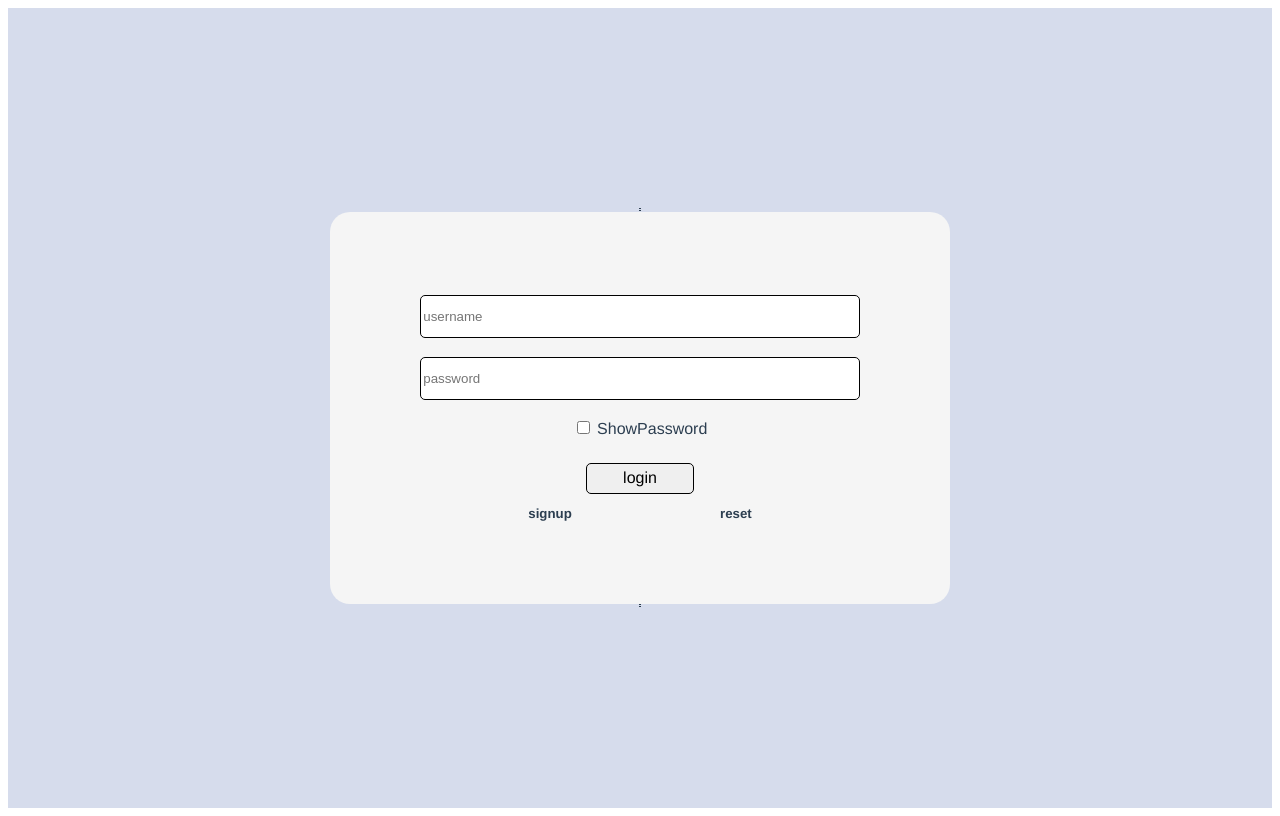
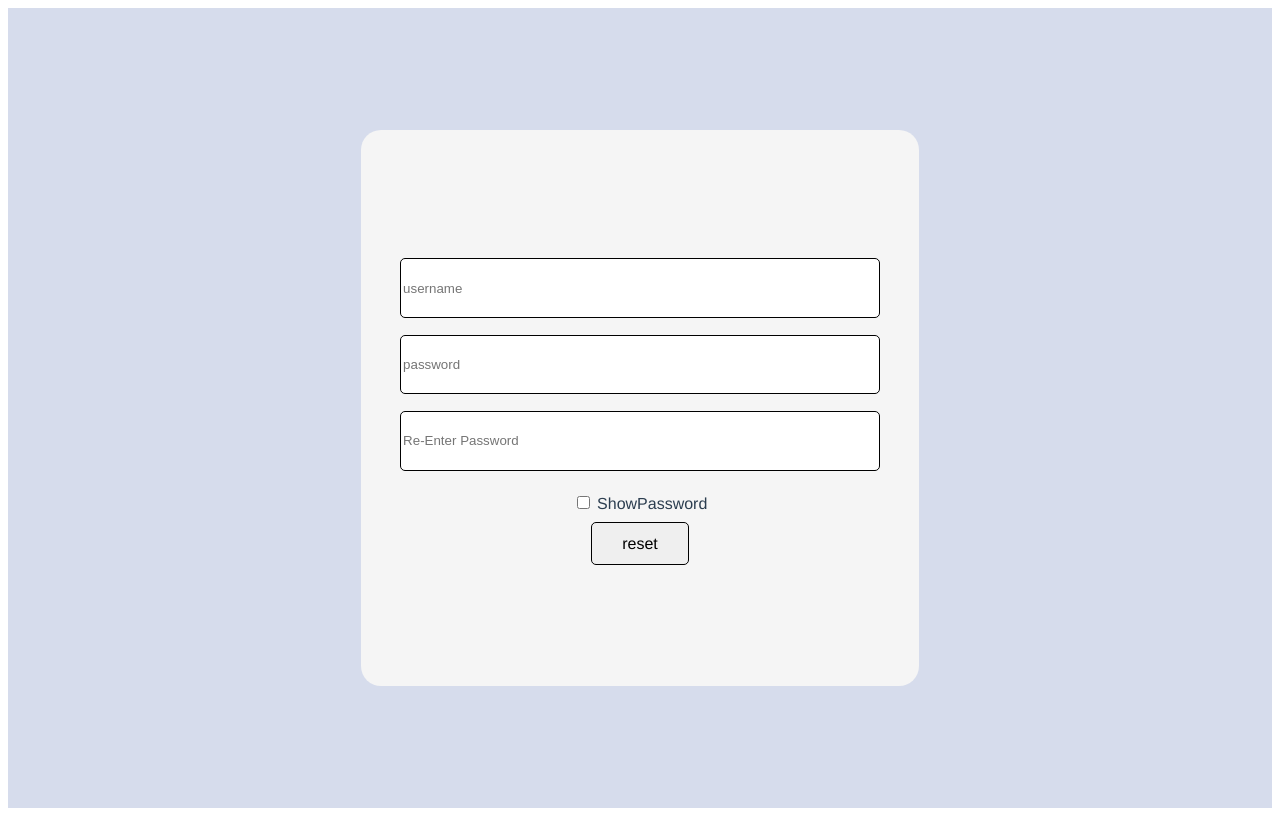
Before and after one commit to sadityaa73/MiniEcommerceStoreFrontend, a Vue app: page / in a window 1280 px wide. Built offline with nearby package versions, Linux system fonts and the light colour scheme.

Commit message:
parital complete ui login signup and reset

```diff
--- a/src/components/mainComponent/Home.vue
+++ b/src/components/mainComponent/Home.vue
@@ -1,15 +1,15 @@
 <template>
   <div class="mainContainer">
-    <login />
+    <reset />
   </div>
 </template>
 <script>
-import login from "../userAuth/login.vue";
+import reset from "../userAuth/reset.vue";
 
 export default {
   name: "Home",
   components: {
-    login,
+    reset,
   },
   data() {
     return {};
--- a/src/components/userAuth/login.vue
+++ b/src/components/userAuth/login.vue
@@ -58,7 +58,7 @@ export default {
   justify-content: center;
   align-items: center;
   /* border: 1px solid; */
-  width: 50%;
+  width: 40%;
   height: 50%;
   border-radius: 20px;
   overflow: hidden;
@@ -110,6 +110,10 @@ export default {
   margin-bottom: 3%;
   border: 1px solid black;
 }
+.inputBox:hover {
+  box-shadow: 0px 3px 4px 1px #dfa93d;
+  border: none;
+}
 .buttonContainer {
   width: 25%;
   height: 11%;
--- a/src/components/userAuth/reset.vue
+++ b/src/components/userAuth/reset.vue
@@ -0,0 +1,157 @@
+<template>
+  <div class="loginContainer">
+    <div class="dynamicContainer">
+      <div class="inputContainer">
+        <input type="text" class="inputBox" placeholder="username" />
+        <input
+          type="password"
+          class="inputBox"
+          id="password"
+          placeholder="password"
+        />
+
+        <input
+          type="password"
+          class="inputBox"
+          id="password"
+          placeholder="Re-Enter Password"
+        />
+
+        <span class="spanClass"
+          ><input type="checkBox" class="checkBox" @click="showPassword" />
+          ShowPassword</span
+        >
+        <div class="buttonContainer">
+          <button class="login">reset</button>
+        </div>
+      </div>
+    </div>
+  </div>
+</template>
+<script>
+export default {
+  name: "login",
+  components: {},
+  data() {
+    return {};
+  },
+  methods: {
+    showPassword() {
+      var pass = document.getElementById("password");
+      if (pass.type === "password") {
+        pass.type = "text";
+      } else {
+        pass.type = "password";
+      }
+    },
+  },
+};
+</script>
+<style scoped>
+.loginContainer {
+  display: flex;
+  justify-content: center;
+  align-items: center;
+  width: 100%;
+  height: 100vh;
+  background: #d6dcec;
+}
+.dynamicContainer {
+  position: relative;
+  display: flex;
+  justify-content: center;
+  align-items: center;
+  /* border: 1px solid; */
+  width: 45%;
+  height: 71%;
+  border-radius: 20px;
+  overflow: hidden;
+}
+.dynamicContainer::before {
+  content: "";
+  border: 1px dotted;
+  position: absolute;
+  width: 0%;
+  height: 444px;
+  background-image: linear-gradient(red, green);
+}
+.dynamicContainer:hover::before {
+  content: "";
+  border: 1px dotted;
+  position: absolute;
+  width: 40%;
+  height: 250%;
+  background-image: linear-gradient(red, green);
+  animation: rotate 3.5s linear infinite;
+  box-shadow: 0px 14px 36px 11px grey;
+}
+.dynamicContainer:hover {
+  box-shadow: 0px 14px 36px 11px grey;
+}
+@keyframes rotate {
+  0% {
+    transform: rotate(0deg);
+  }
+  100% {
+    transform: rotate(360deg);
+  }
+}
+.inputContainer {
+  display: flex;
+  flex-direction: column;
+  justify-content: center;
+  align-items: center;
+  width: 98%;
+  z-index: 10;
+  height: 98%;
+  border-radius: 20px;
+  background: whitesmoke;
+}
+
+.inputBox {
+  width: 85%;
+  height: 10%;
+  border-radius: 5px;
+  margin-top: 3%;
+  border: 1px solid black;
+}
+.inputBox:hover {
+  box-shadow: 0px 3px 4px 1px #dfa93d;
+  border: none;
+}
+.buttonContainer {
+  width: 25%;
+  height: 11%;
+  border-radius: 9px;
+  display: flex;
+  justify-content: center;
+  align-items: center;
+  overflow: hidden;
+}
+.login {
+  width: 70%;
+  height: 70%;
+  border-radius: 5px;
+  transition: all 0.2s linear;
+  border: 1px solid black;
+  font-size: 16px;
+  font-family: helvetica;
+}
+.login:hover {
+  width: 95%;
+  height: 95%;
+  color: white;
+  font-size: 18px;
+  font-family: helvetica;
+  background: blue;
+  box-shadow: 0px 12px 29px 0px grey;
+}
+.login:active {
+  color: white;
+  background: green;
+  transition: all -1s linear;
+}
+.spanClass {
+  margin-top: 4%;
+}
+</style>
--- a/src/components/userAuth/signUp.vue
+++ b/src/components/userAuth/signUp.vue
@@ -1,7 +1,35 @@
 <template>
   <div class="loginContainer">
+    <div class="dynamicContainer">
       <div class="inputContainer">
-      <div class="box">02</div>
+        <div class="innerInput">
+          <input type="text" class="inputBox" placeholder="Firstname" />
+          <input type="text" class="inputBox" placeholder="Lastname" />
+          <input type="text" class="inputBox" placeholder="Mobile" />
+          <input type="text" class="inputBox" placeholder="Address" />
+          <input type="text" class="inputBox" placeholder="username" />
+          <input
+            type="password"
+            class="inputBox"
+            id="password"
+            placeholder="password"
+          />
+
+          <input
+            type="password"
+            class="inputBox"
+            id="password"
+            placeholder="Re-Enter Password"
+          />
+        </div>
+        <span
+          ><input type="checkBox" class="checkBox" @click="showPassword" />
+          ShowPassword</span
+        >
+        <div class="buttonContainer">
+          <button class="login">login</button>
+        </div>
+      </div>
     </div>
   </div>
 </template>
@@ -13,12 +41,12 @@ export default {
     return {};
   },
   methods: {
-    check() {
-      var showPassword = document.getElementById("password");
-      if (showPassword.type === "password") {
-        showPassword.type = "text";
+    showPassword() {
+      var pass = document.getElementById("password");
+      if (pass.type === "password") {
+        pass.type = "text";
       } else {
-        showPassword.type = "password";
+        pass.type = "password";
       }
     },
   },
@@ -27,54 +55,44 @@ export default {
 <style scoped>
 .loginContainer {
   display: flex;
-  height: 50%;
-  width: 50%;
-  justify-content: center;
-}
-.inputContainer {
-  display: flex;
-  flex-direction: column;
-  border: 1px solid black;
-  border-radius: 12px;
-  width: 60%;
   justify-content: center;
   align-items: center;
+  width: 100%;
+  height: 100vh;
+  background: #d6dcec;
 }
-.inputCred {
-  width: 70%;
-  height: 10%;
-  border-radius: 5px;
-
-  margin-bottom: 14px;
-}
-.inputCred:hover {
-  border-top: 2px solid blue;
-  border-bottom: 2px solid blue;
-  border-left: 2px solid blue;
-  border-right: 2px solid blue;
-  box-shadow: 4px 15px 28px 4px #191616a3;
-}
-.check {
-  color: black;
-  margin-bottom: 40px;
-  font-size: 13px;
-  font-family: helvetica;
-}
-.loginBtnContainer {
+.dynamicContainer {
+  position: relative;
   display: flex;
   justify-content: center;
   align-items: center;
-  border: 1px solid black;
-  width: 27%;
-  height: 9%;
-  border-radius: 5px;
-  z-index: 1;
+  /* border: 1px solid; */
+  width: 45%;
+  height: 71%;
+  border-radius: 20px;
+  overflow: hidden;
 }
-.login {
-  width: 95%;
-  height: 93%;
+.dynamicContainer::before {
+  content: "";
+  border: 1px dotted;
+  position: absolute;
+  width: 0%;
+  height: 444px;
+  background-image: linear-gradient(red, green);
 }
-
+.dynamicContainer:hover::before {
+  content: "";
+  border: 1px dotted;
+  position: absolute;
+  width: 40%;
+  height: 250%;
+  background-image: linear-gradient(red, green);
+  animation: rotate 3.5s linear infinite;
+  box-shadow: 0px 14px 36px 11px grey;
+}
+.dynamicContainer:hover {
+  box-shadow: 0px 14px 36px 11px grey;
+}
 @keyframes rotate {
   0% {
     transform: rotate(0deg);
@@ -83,69 +101,74 @@ export default {
     transform: rotate(360deg);
   }
 }
-.mobileScreen {
-  display: none;
-}
-@media (max-width: 743px) {
-  .mobileScreen {
+.inputContainer {
   display: flex;
   flex-direction: column;
-    border: 1px solid black;
-    border-radius: 12px;
-    width: 90%;
   justify-content: center;
   align-items: center;
+  width: 98%;
+  z-index: 10;
+  height: 98%;
+  border-radius: 20px;
+  background: whitesmoke;
 }
+.innerInput {
+  width: 90%;
+  height: 81%;
+  overflow: auto;
 }
-@media (max-width: 472px) {
-  .mobileScreen {
+.inputBox {
+  width: 85%;
+  height: 10%;
+  border-radius: 5px;
+  margin-top: 3%;
+  border: 1px solid black;
+}
+.inputBox:hover {
+  box-shadow: 0px 3px 4px 1px #dfa93d;
+  border: none;
+}
+.buttonContainer {
+  width: 25%;
+  height: 11%;
+  border-radius: 9px;
   display: flex;
-    flex-direction: column;
-    border: 1px solid black;
-    border-radius: 12px;
-    width: 100%;
   justify-content: center;
   align-items: center;
+  overflow: hidden;
 }
-  .check {
-    color: black;
-    margin-bottom: 40px;
-    font-size: 13px;
+.login {
+  width: 70%;
+  height: 70%;
+  border-radius: 5px;
+  transition: all 0.2s linear;
+  border: 1px solid black;
+  font-size: 16px;
   font-family: helvetica;
 }
+.login:hover {
+  width: 95%;
+  height: 95%;
+  color: white;
+  font-size: 18px;
+  font-family: helvetica;
+  background: blue;
+  box-shadow: 0px 12px 29px 0px grey;
 }
-.box {
+.login:active {
+  color: white;
+  background: green;
+  transition: all -1s linear;
+}
+.formLink {
   display: flex;
-  position: relative;
-  justify-content: center;
-  align-items: center;
-  border: 1px solid black;
-  width: 50%;
-  height: 50%;
-  overflow: hidden;
-  border-radius: 10px;
+  justify-content: space-around;
+  width: 60%;
+  font-size: 16px;
+  font-family: helvetica;
+  margin-top: 1%;
 }
-.box h2 {
-  position: relative;
-  z-index: 10;
-}
-
-.box::before {
-  content: "";
-  position: absolute;
-  width: 100%;
-  height: 100%;
-  border: 1px solid;
-  background-image: linear-gradient(red, green);
-  animation: rotate-7df64ad4 2s linear infinite;
-  border-radius: 20px;
-}
-.box::after {
-  position: absolute;
-  content: "";
-  background: red;
-  border-radius: 10px;
-  inset: 4px;
-  border-radius: 10px;
+.forms {
+  margin: 0px;
 }
 </style>
```
Lines whose indentation alone changed are shown as unchanged.
